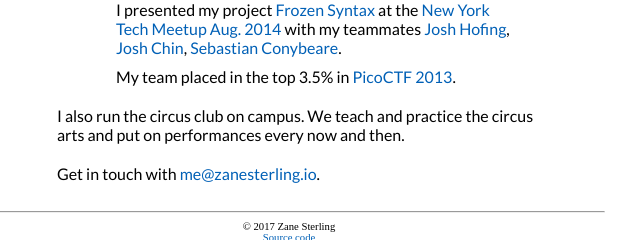
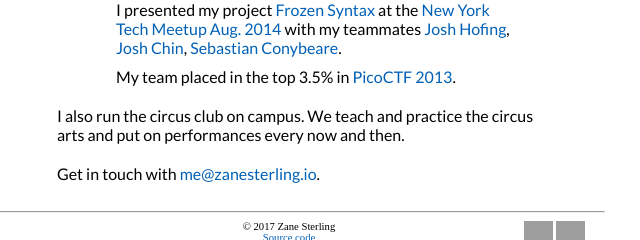
Before and after one commit to Shriken/zanesterling-io, a Django app: page / in a window 1280 px wide. Shown: the part 1051-1291 px from the top of the page, without its empty margins (351-991 px from the left). Run offline with Django 3.2, Linux system fonts and the light colour scheme; parts of the project's set-up code (start-up, migrations or seed data) failed here and were passed over; grey boxes are pictures that could not be loaded.

Commit message:
Fix styling

```diff
--- a/info_page/static/info_page/style.css
+++ b/info_page/static/info_page/style.css
@@ -154,7 +154,7 @@ div.footer {
 	margin-bottom: 10px;
 }
 
-div.footer div.social-link {
+div.footer div.social-links {
 	display: block;
 	position: absolute;
 	top: 0;
@@ -163,6 +163,6 @@ div.footer div.social-link {
 	height: 100%;
 }
 
-div.footer div.social-link img {
+div.footer div.social-links a img {
 	height: 100%;
 }
```
